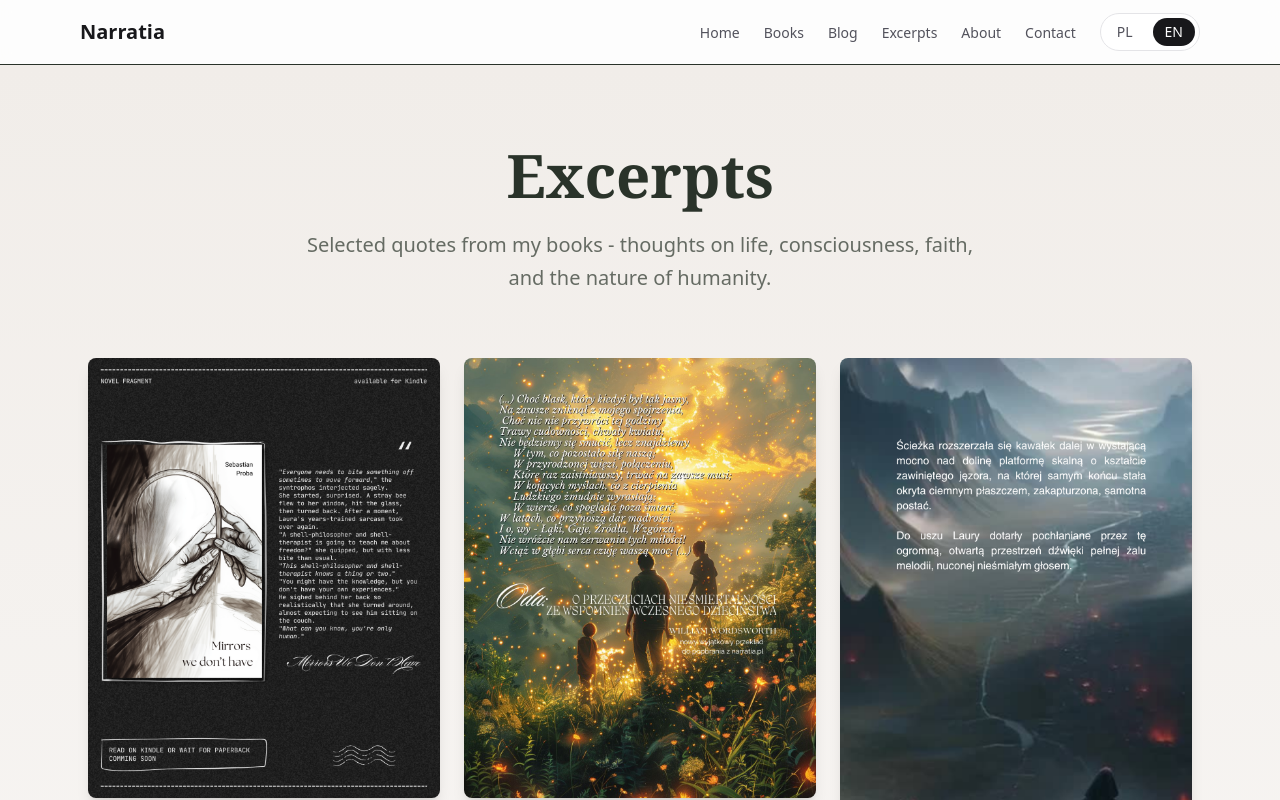
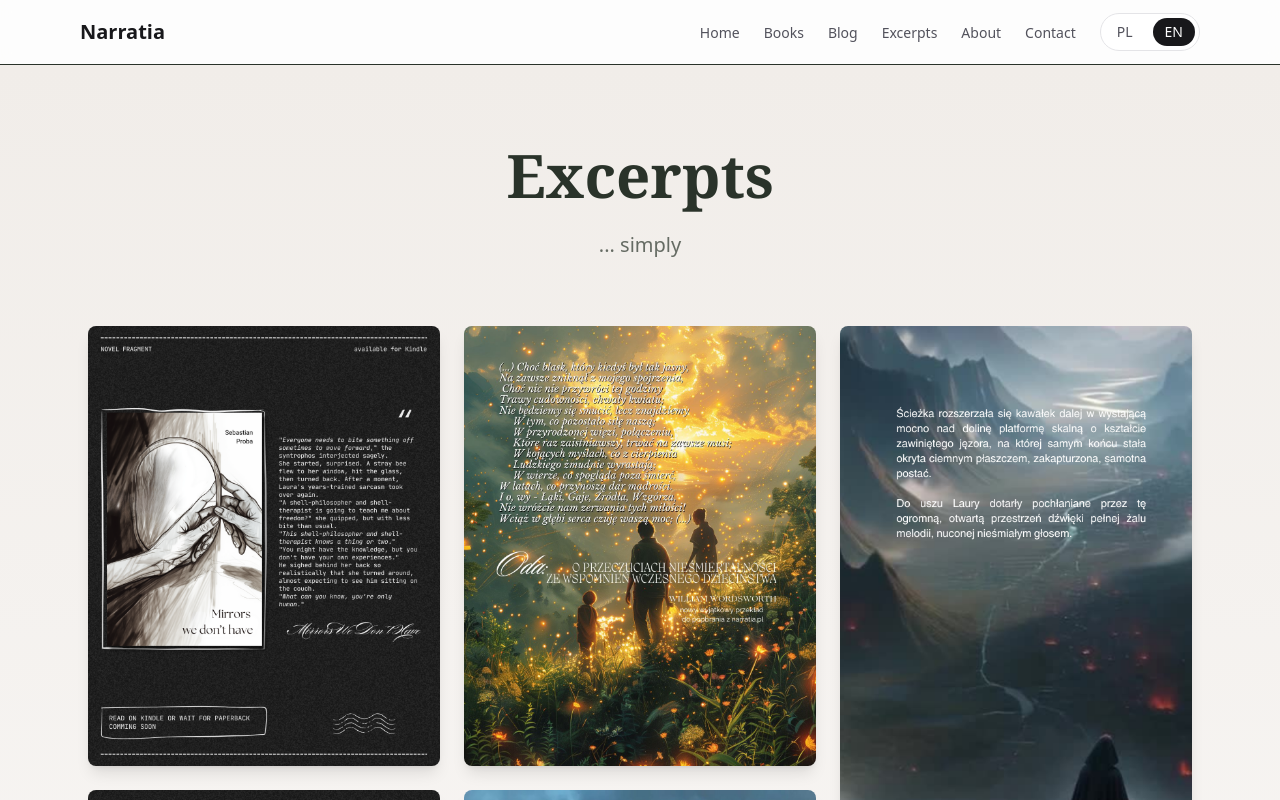
Before and after one commit to alterm187/narratia, a Next.js app: page /en/fragmenty in a window 1280 px wide. Shown: the top 800 px of the page. Built offline with nearby package versions, Linux system fonts and the light colour scheme; no server answers.

Commit message:
content change

```diff
--- a/app/[lang]/fragmenty/page.tsx
+++ b/app/[lang]/fragmenty/page.tsx
@@ -56,8 +56,8 @@ export default async function FragmentyPage({ params }: PageProps) {
             </h1>
             <p className="text-xl text-[#2a332a]/70 max-w-2xl mx-auto leading-relaxed">
               {lang === 'pl'
-                ? 'Wybrane cytaty z moich książek - myśli o życiu, świadomości, wierze i naturze człowieczeństwa.'
-                : 'Selected quotes from my books - thoughts on life, consciousness, faith, and the nature of humanity.'}
+                ? '... po prostu'
+                : '... simply'}
             </p>
           </div>
 
```
